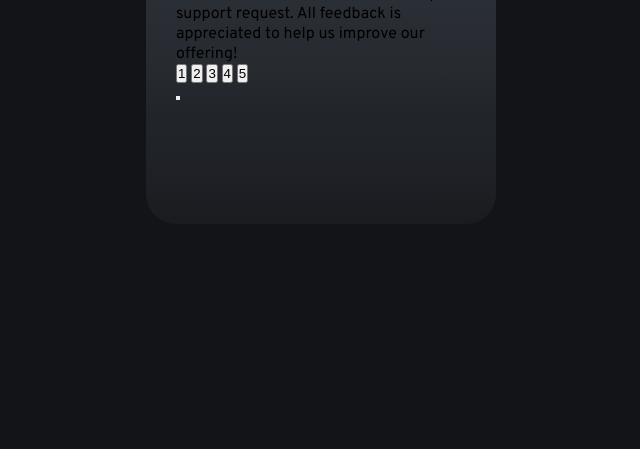
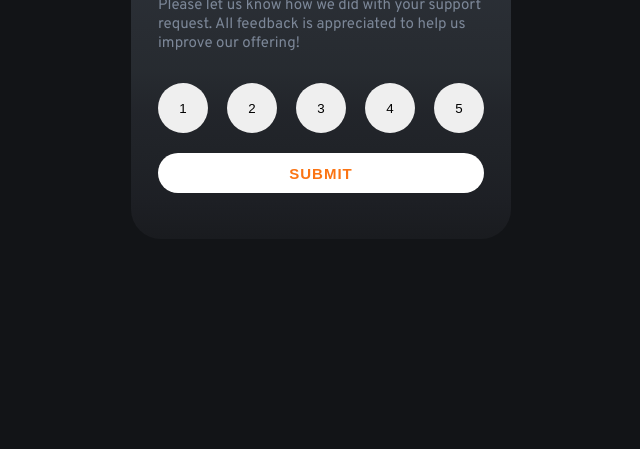
Before and after one commit to Piotrek1994/Interactive-rating-component, a plain HTML site: page index.html in a window 1280 px wide. Shown: the part 351-800 px from the top of the page, without its empty margins (319-959 px from the left). Drawn offline with Linux system fonts and the light colour scheme.

Commit message:
Buttons done, last corrections in css

```diff
--- a/index.html
+++ b/index.html
@@ -7,7 +7,7 @@
   <link rel="icon" type="image/png" sizes="32x32" href="./images/favicon-32x32.png">
   <link rel="preconnect" href="https://fonts.googleapis.com">
   <link rel="preconnect" href="https://fonts.gstatic.com" crossorigin>
-  <link href="https://fonts.googleapis.com/css2?family=Overpass:wght@400;700&display=swap" rel="stylesheet">
+  <link href="https://fonts.googleapis.com/css2?family=Overpass:wght@200;400;700&display=swap" rel="stylesheet">
   <link rel="stylesheet" href="main.css">
   <title>Frontend Mentor | Interactive rating component</title>
 </head>
@@ -18,18 +18,18 @@
   <div class="card">
     <div class="star-icon"><img src="images/icon-star.svg" alt=""></div>
     <div class="text-area">
-      <h1 class="headline">How did we do?</h1>
+      <h2 class="headline">How did we do?</h2>
       <p class="info">Please let us know how we did with your support request. All feedback is appreciated
         to help us improve our offering!</p>
     </div>
     <div class="circle-buttons">
-      <button>1</button>
-      <button>2</button>
-      <button>3</button>
-      <button>4</button>
-      <button>5</button>
+      <button class="number-button">1</button>
+      <button class="number-button">2</button>
+      <button class="number-button">3</button>
+      <button class="number-button">4</button>
+      <button class="number-button">5</button>
     </div>
-    <button class="submit-button"></button>
+    <button class="submit-button">Submit</button>
   </div>
 
 
--- a/main.css
+++ b/main.css
@@ -12,11 +12,11 @@ body {
 
 .card {
 	position: absolute;
-	width: 350px;
-	height: 350px;
+	width: 380px;
+	height: 380px;
 	top: 50%;
 	left: 50%;
-    padding: 30px;
+    padding: 27px;
 	border-radius: 30px;
 	transform: translate(-50%, -50%);
 	background-image: linear-gradient(
@@ -39,12 +39,64 @@ body {
 	width: 40px;
 	height: 40px;
     border-radius: 50%;
-    background-color: red;
+    background-color: hsl(0, 0%, 38%);
 }
 
 img {
     position: absolute;
+    width: 17px;
     top: 50%;
     left: 50%;
     transform: translate(-50%, -50%);
 }
+
+
+.text-area {
+    text-align: left;
+}
+
+.headline {
+    color: white;
+    margin-top: 25px;
+    font-weight: 400;
+}
+
+
+.info {
+    margin-top: 15px;
+    color:hsl(216, 12%, 54%);
+    font-size: 15px;
+    font-weight: 400;
+
+}
+
+
+.circle-buttons {
+    display: flex;
+    justify-content: space-between;
+    margin-top: 30px;
+}
+
+.number-button {
+    height: 50px;
+    width: 50px;
+    border-radius: 50%;
+    border: none;
+    display: flex;
+    justify-content: center;
+    align-items: center;
+}
+
+.submit-button {
+    height: 40px;
+    width: 100%;
+    margin-top: 20px;
+    border-radius: 30px;
+    border: none;
+    background-color: white;
+    color:hsl(25, 97%, 53%);
+    text-transform: uppercase;
+    font-size: 15px;
+    font-weight: 700;
+    letter-spacing: 1px;
+}
```
